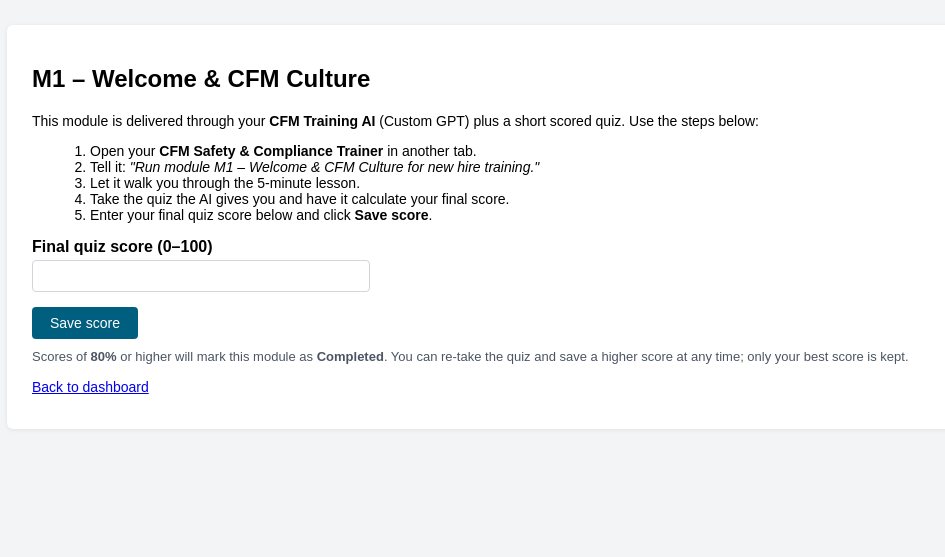
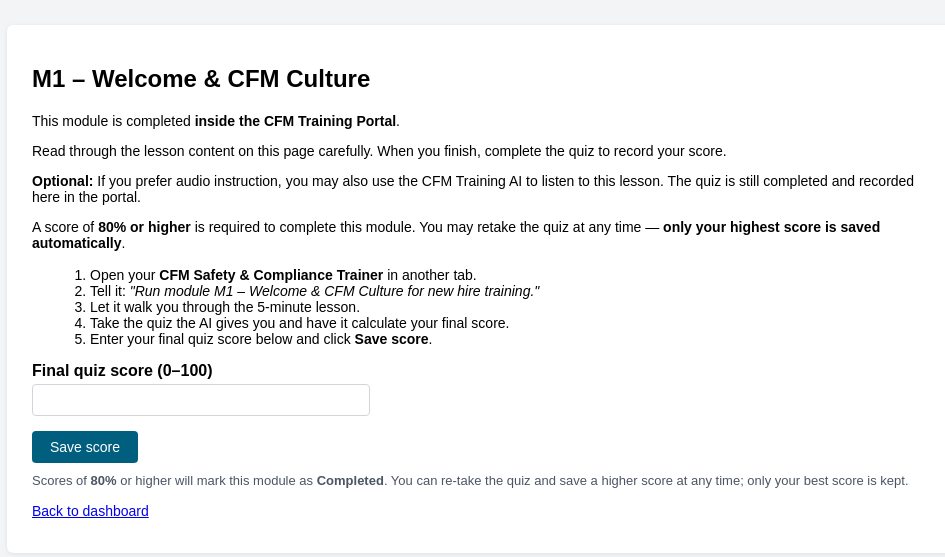
Before and after one commit to cyost1973-wq/cfm_training_portal, a Flask app: page /module/M1 in a window 1280 px wide. Shown: the part 47-604 px from the top of the page, without its empty margins (158-1103 px from the left). Run offline with Flask 3, Linux system fonts and the light colour scheme; the visitor is signed in with stand-in values (Sample User, id 1); tables that the repository leaves empty hold one stand-in row (values such as "Sample post"); some libraries are stand-ins or nearby versions.

Commit message:
Update module wording to stay inside portal

```diff
--- a/templates/module.html
+++ b/templates/module.html
@@ -4,8 +4,24 @@
 <h2>{{ module_id }} – {{ title }}</h2>
 
 <p style="font-size:14px; margin-bottom:12px;">
-  This module is delivered through your <strong>CFM Training AI</strong> (Custom GPT)
-  plus a short scored quiz. Use the steps below:
+ <p style="font-size:14px; margin-bottom:12px;">
+  This module is completed <strong>inside the CFM Training Portal</strong>.
+</p>
+
+<p style="font-size:14px; margin-bottom:12px;">
+  Read through the lesson content on this page carefully. When you finish,
+  complete the quiz to record your score.
+</p>
+
+<p style="font-size:14px; margin-bottom:12px;">
+  <strong>Optional:</strong> If you prefer audio instruction, you may also
+  use the CFM Training AI to listen to this lesson. The quiz is still
+  completed and recorded here in the portal.
+</p>
+
+<p style="font-size:14px; margin-bottom:16px;">
+  A score of <strong>80% or higher</strong> is required to complete this module.
+  You may retake the quiz at any time — <strong>only your highest score is saved automatically</strong>.
 </p>
 
 <ol style="font-size:14px; margin-left:18px; margin-bottom:15px;">
```
